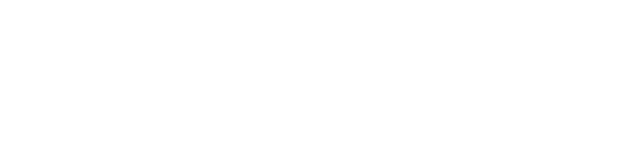
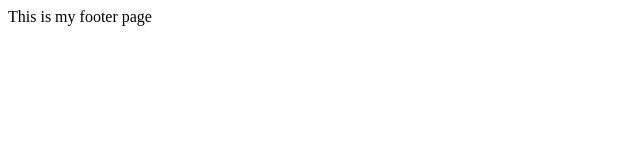
Before and after one commit to martink-rsa/git-demo, a plain HTML site: page footer/footer.html in a window 1280 px wide. Shown: the whole page, without its empty margins (0-640 px from the left). Drawn offline with Linux system fonts and the light colour scheme.

Commit message:
Added correct text to HTML file

```diff
--- a/footer/footer.html
+++ b/footer/footer.html
@@ -6,5 +6,7 @@
     <meta name="viewport" content="width=device-width, initial-scale=1.0" />
     <title>Document</title>
   </head>
-  <body></body>
+  <body>
+    This is my footer page
+  </body>
 </html>
```
Also changed, not shown: 1 other file.
